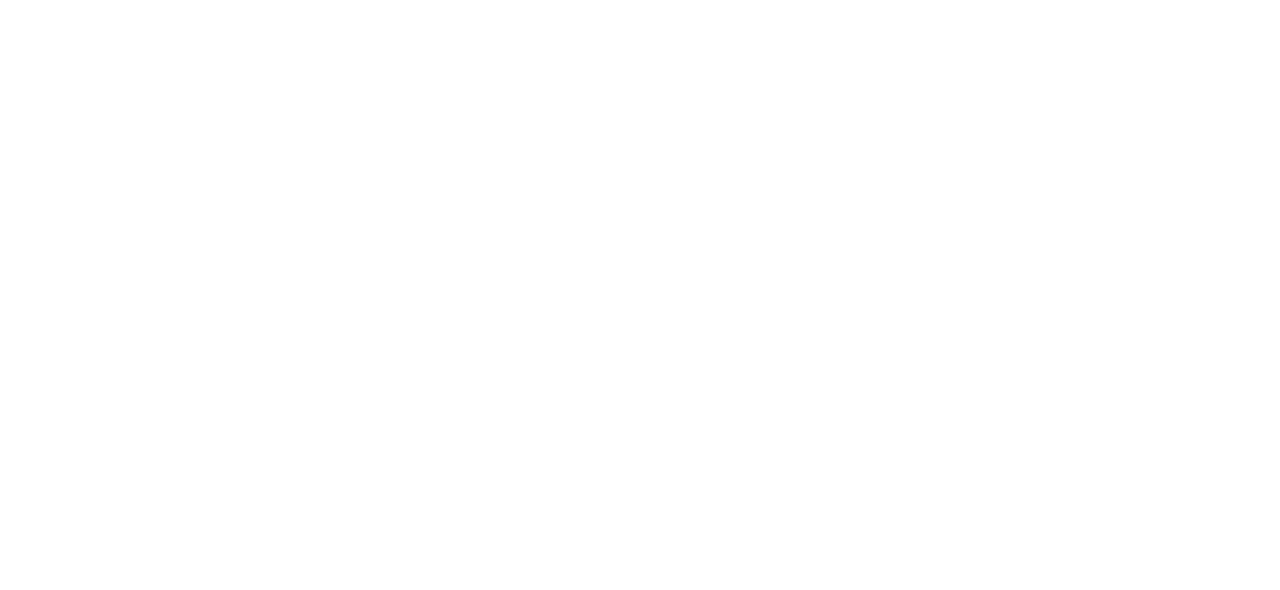
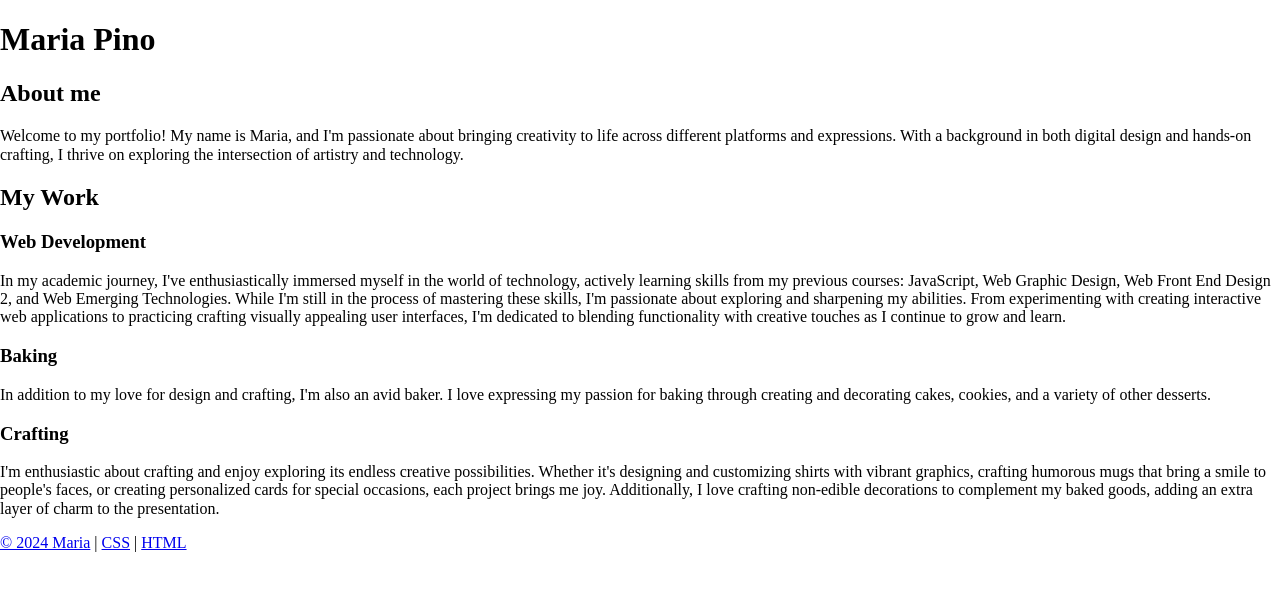
Before and after one commit to marialpino/final, a plain HTML site: page index.html in a window 1280 px wide. Drawn offline with Linux system fonts and the light colour scheme.

Commit message:
Added content to portfolio main page, about me, my work and descriptions.

```diff
--- a/index.html
+++ b/index.html
@@ -2,13 +2,62 @@
 <html lang="en">
 
     <head>
-        <meta charset="UTF-8">
+        <title> Maria Pino</title>
+        <meta charset="utf-8">
         <meta name="viewport" content="width=device-width, initial-scale=1.0">
-        <title>Home Page</title>
+        <link rel="stylesheet" href="css/style.css">
+        <link rel="preconnect" href="https://fonts.googleapis.com">
+        <link rel="preconnect" href="https://fonts.gstatic.com" crossorigin>
+        <link href="https://fonts.googleapis.com/css2?family=Prata&display=swap" rel="stylesheet">
     </head>
 
     <body>
+        <div class="wrapper">
+            <header>
+                <h1>Maria Pino</h1>
+            </header>
+            <main>
+                <h2>About me</h2>
+                <p>Welcome to my portfolio! My name is Maria, and I'm passionate about bringing creativity to life
+                    across different platforms and expressions. With a background in both digital design and hands-on
+                    crafting, I thrive on exploring the intersection of artistry and technology.</p>
+                <h2>My Work</h2>
+                <h3>Web Development</h3>
+                <p>In my academic journey, I've enthusiastically immersed myself in the world of technology, actively
+                    learning skills from my previous courses: JavaScript, Web Graphic Design, Web Front End Design 2,
+                    and Web Emerging Technologies. While I'm still in the process of mastering these skills, I'm
+                    passionate about exploring and sharpening my abilities. From experimenting with creating interactive
+                    web applications to practicing crafting visually appealing user interfaces, I'm dedicated to
+                    blending functionality with creative touches as I continue to grow and learn.</p>
 
+
+                <h3>Baking</h3>
+                <p>In addition to my love for design and crafting, I'm also an avid baker. I love expressing my passion
+                    for baking through creating and decorating cakes, cookies, and a variety of other desserts.</p>
+                <h3>Crafting</h3>
+                <p>I'm enthusiastic about crafting and enjoy exploring its endless creative possibilities. Whether it's
+                    designing and customizing shirts with vibrant graphics, crafting humorous mugs that bring a smile to
+                    people's faces, or creating personalized cards for special occasions, each project brings me joy.
+                    Additionally, I love crafting non-edible decorations to complement my baked goods, adding an extra
+                    layer of charm to the presentation.</p>
+            </main>
+
+
+            <footer>
+
+
+                <a href="javascript:void(location='https://mpino.bitweb1.nwtc.edu/')">&copy;
+                    2024 Maria</a>
+                |
+                <a
+                    href="javascript:void(location='https://jigsaw.w3.org/css-validator/validator?uri='+escape(location))">CSS</a>
+                |
+                <a href="javascript:void(location='https://validator.w3.org/nu/?doc='+escape(location))">HTML</a>
+
+            </footer>
+
+        </div>
+        <script src="script.js"></script>
     </body>
 
 </html>
```
